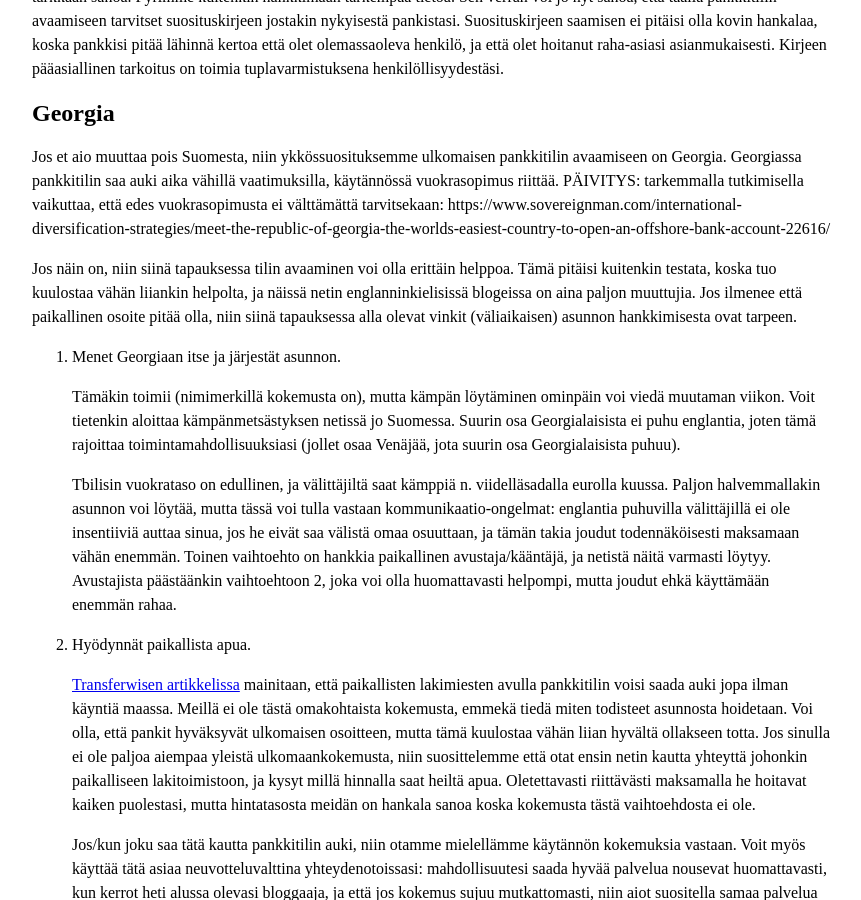
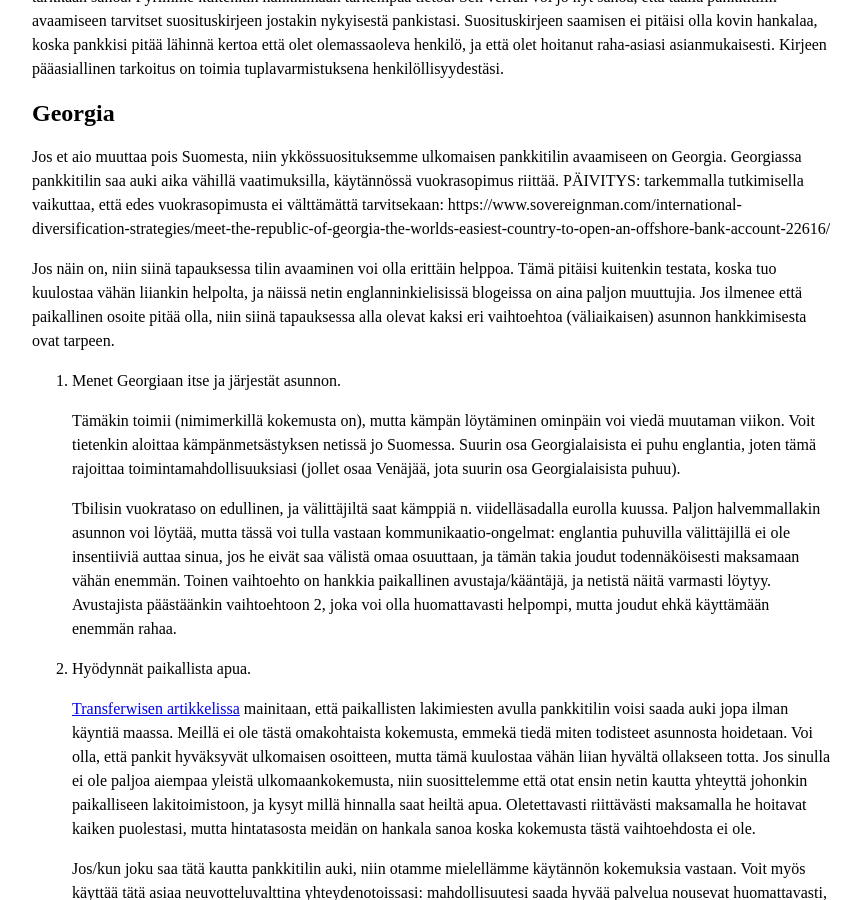
Before and after one commit to pitkonaarinparatiisi/pitkonaarinparatiisi.github.io, a Jekyll site: the page built from pankkitili-ulkomailta.md, in a window 1280 px wide and 900 px high, scrolled down 826 px. Shown: the whole window, without its empty margins (208-1069 px from the left). Built offline with Jekyll 4.4.1, drawn with Linux system fonts in a browser that asks for light colours; our own code applies the rules of GitHub Pages for plain Markdown files.

Commit message:
Update pankkitili-ulkomailta.md

```diff
--- a/pankkitili-ulkomailta.md
+++ b/pankkitili-ulkomailta.md
@@ -19,7 +19,7 @@
 Jos et aio muuttaa pois Suomesta, niin ykkössuosituksemme ulkomaisen pankkitilin avaamiseen on Georgia.
 Georgiassa pankkitilin saa auki aika vähillä vaatimuksilla, käytännössä vuokrasopimus riittää. PÄIVITYS: tarkemmalla tutkimisella vaikuttaa, että edes vuokrasopimusta ei välttämättä tarvitsekaan: https://www.sovereignman.com/international-diversification-strategies/meet-the-republic-of-georgia-the-worlds-easiest-country-to-open-an-offshore-bank-account-22616/
 
-Jos näin on, niin siinä tapauksessa tilin avaaminen voi olla erittäin helppoa. Tämä pitäisi kuitenkin testata, koska tuo kuulostaa vähän liiankin helpolta, ja näissä netin englanninkielisissä blogeissa on aina paljon muuttujia. Jos ilmenee että paikallinen osoite pitää olla, niin siinä tapauksessa alla olevat vinkit (väliaikaisen) asunnon hankkimisesta ovat tarpeen.
+Jos näin on, niin siinä tapauksessa tilin avaaminen voi olla erittäin helppoa. Tämä pitäisi kuitenkin testata, koska tuo kuulostaa vähän liiankin helpolta, ja näissä netin englanninkielisissä blogeissa on aina paljon muuttujia. Jos ilmenee että paikallinen osoite pitää olla, niin siinä tapauksessa alla olevat kaksi eri vaihtoehtoa (väliaikaisen) asunnon hankkimisesta ovat tarpeen.
 
 1. Menet Georgiaan itse ja järjestät asunnon.
 
```
